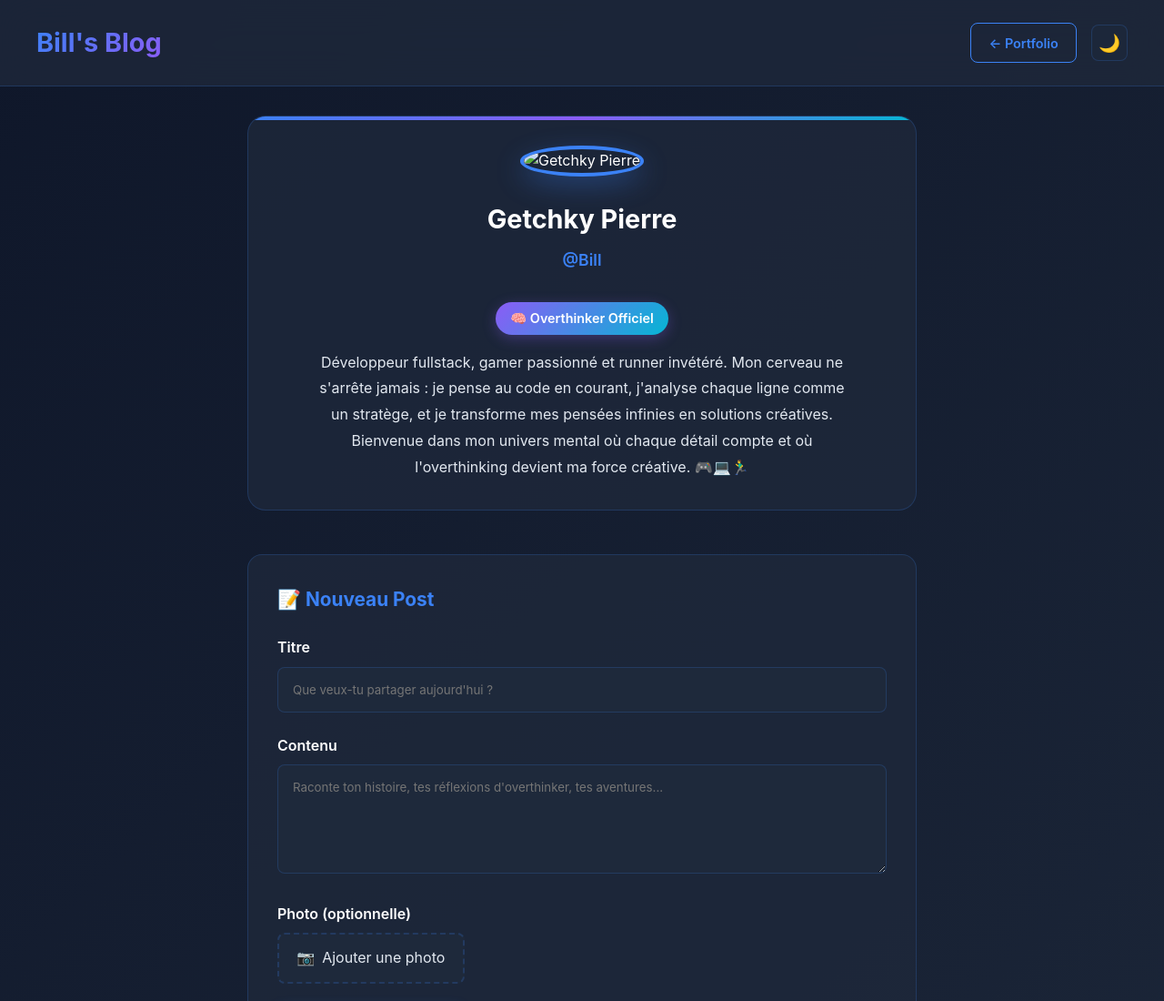
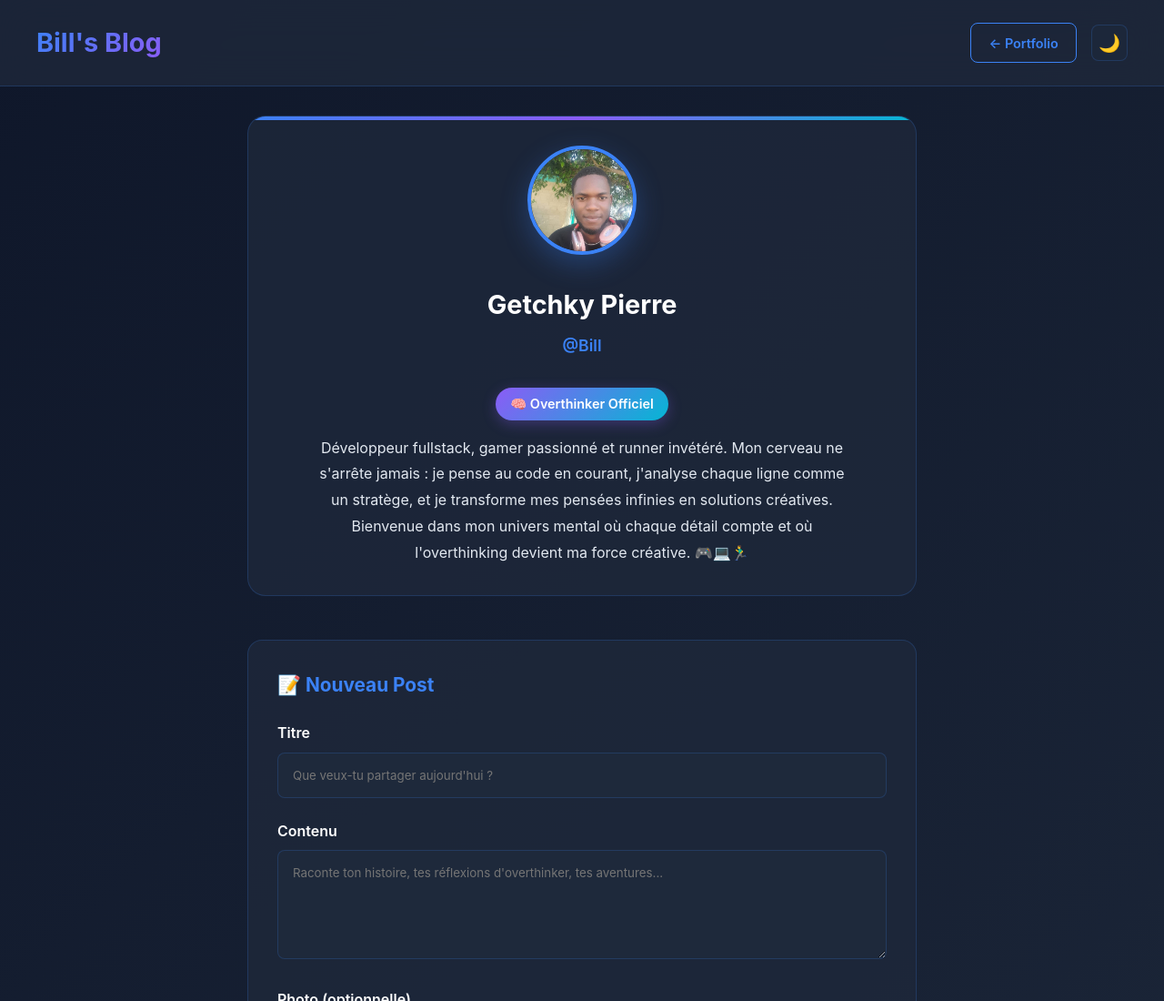
Before and after one commit to self-007/portFolio, a plain HTML site: page blog.html in a window 1280 px wide. Shown: the top 1100 px of the page at 91% size. Drawn offline with Linux system fonts and the light colour scheme.

Commit message:
Update blog.html
nwe link

```diff
--- a/blog.html
+++ b/blog.html
@@ -471,7 +471,7 @@
   <div class="container">
     <!-- Profile Section -->
     <section class="profile-section">
-      <img src="image/WhatsApp Image 2025-07-24 at 22.22.03_541575c0.jpg" alt="Getchky Pierre" class="profile-avatar">
+      <img src="WhatsApp Image 2025-07-24 at 22.22.03_541575c0.jpg" alt="Getchky Pierre" class="profile-avatar">
       <h2 class="profile-name">Getchky Pierre</h2>
       <p class="profile-pseudo">@Bill</p>
       <div class="overthinker-badge">🧠 Overthinker Officiel</div>
```
